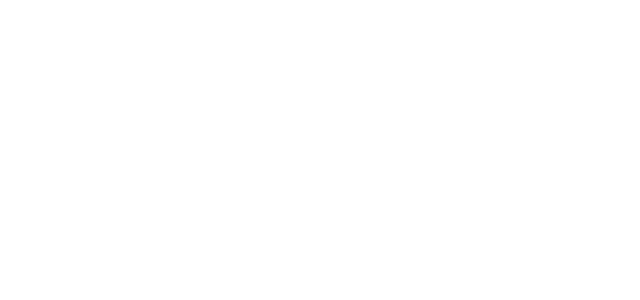
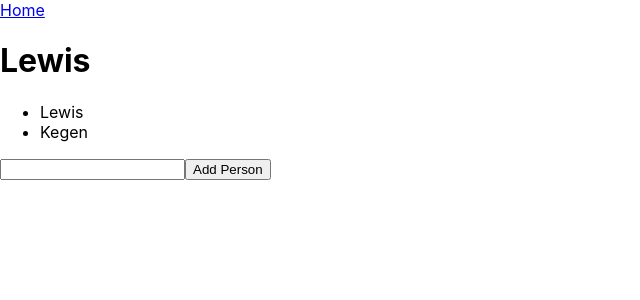
Before and after one commit to Lewis-Hamilton/sandbox, a React (Create React App) app: page /array in a window 1280 px wide. Shown: the top 300 px of the page, without its empty margins (0-640 px from the left). Built offline with nearby package versions, Linux system fonts and the light colour scheme.

Commit message:
added array page

```diff
--- a/src/App.js
+++ b/src/App.js
@@ -5,6 +5,7 @@
 import ObjectPage from './components/object.js';
 import Score from './components/score.js';
 import Color from './components/color.js';
+import Array from './components/array.js';
 import {BrowserRouter as Router, Switch, Route} from "react-router-dom";
 
 function App() {
@@ -18,6 +19,7 @@
       <Route exact path="/object" component={ObjectPage}></Route>
       <Route exact path="/score" component={Score}></Route>
       <Route exact path="/color" component={Color}></Route>
+      <Route exact path="/array" component={Array}></Route>
       </Switch>
     </Router>
 
--- /dev/null
+++ b/src/components/array.js
@@ -0,0 +1,25 @@
+import React, {useState} from "react";
+import {Link} from "react-router-dom";
+
+export default function Array() {
+  const [people, setPeople] = useState([
+      {
+          name: "Lewis"
+      },
+      {
+          name: "Kegen"
+      }
+  ]);
+  const [userName, setUserName] = useState('')
+
+  return(
+    <div>
+      <Link to="/">Home</Link>
+    <h1>{people[0].name}</h1>
+    <ul>{people.map( people => <li>{people.name}</li>)}</ul>
+    <input onChange={e => setUserName(e.target.value)}></input>
+    <button onClick={() => setPeople(people.concat({name: userName}))}>Add Person</button>
+    </div>
+  )
+
+};
--- a/src/components/home.js
+++ b/src/components/home.js
@@ -11,6 +11,7 @@
                 <li><Link to="/object">Object</Link></li>
                 <li><Link to="/score">Score</Link></li>
                 <li><Link to="/color">Color</Link></li>
+                <li><Link to="/array">Array</Link></li>
             </ol>
 
     )
--- a/src/components/input.js
+++ b/src/components/input.js
@@ -11,7 +11,7 @@
   return(
     <div>
       <Link to="/">Home</Link>
-      <input value={money} onChange={e => setMoney(e.target.value)}/>
+      <input onChange={e => setMoney(e.target.value)}/>
       <button onClick={() => calculateMoney()}>Calculate</button>
     </div>
   )
```
